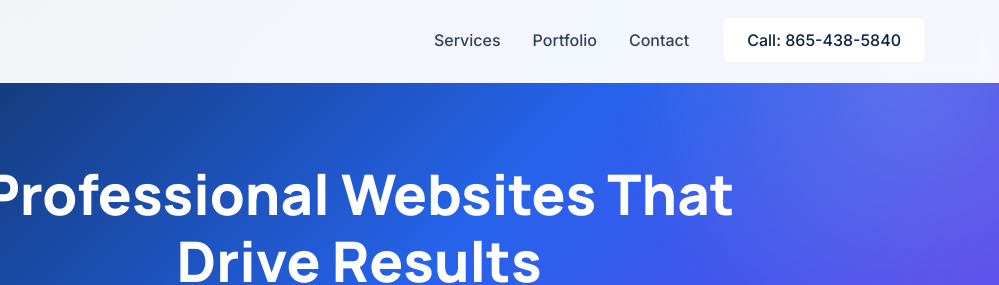
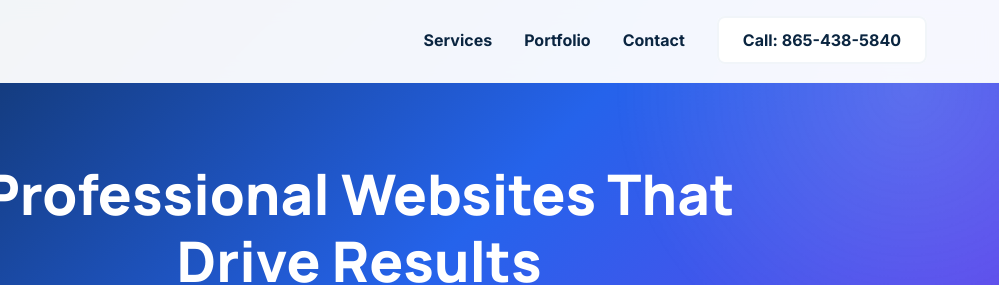
Before and after one commit to keef12341/keef12341.github.io, a plain HTML site: page index.html in a window 1280 px wide. Shown: the top 285 px of the page, 281-1280 px from the left. Drawn offline with Linux system fonts and the light colour scheme.

Commit message:
Update link colors and font weights in index.html

```diff
--- a/index.html
+++ b/index.html
@@ -90,9 +90,9 @@
         }
 
         .nav-links a {
-            color: var(--gray-700);
+            color: var(--navy);
             text-decoration: none;
-            font-weight: 500;
+            font-weight: 700;
             transition: color 0.3s ease;
         }
 
@@ -114,6 +114,7 @@
             color: var(--navy);
             background: var(--white);
             border: 2px solid var(--gray-100);
+            font-weight: 700;
         }
 
         .cta-button.phone-cta:hover {
```
